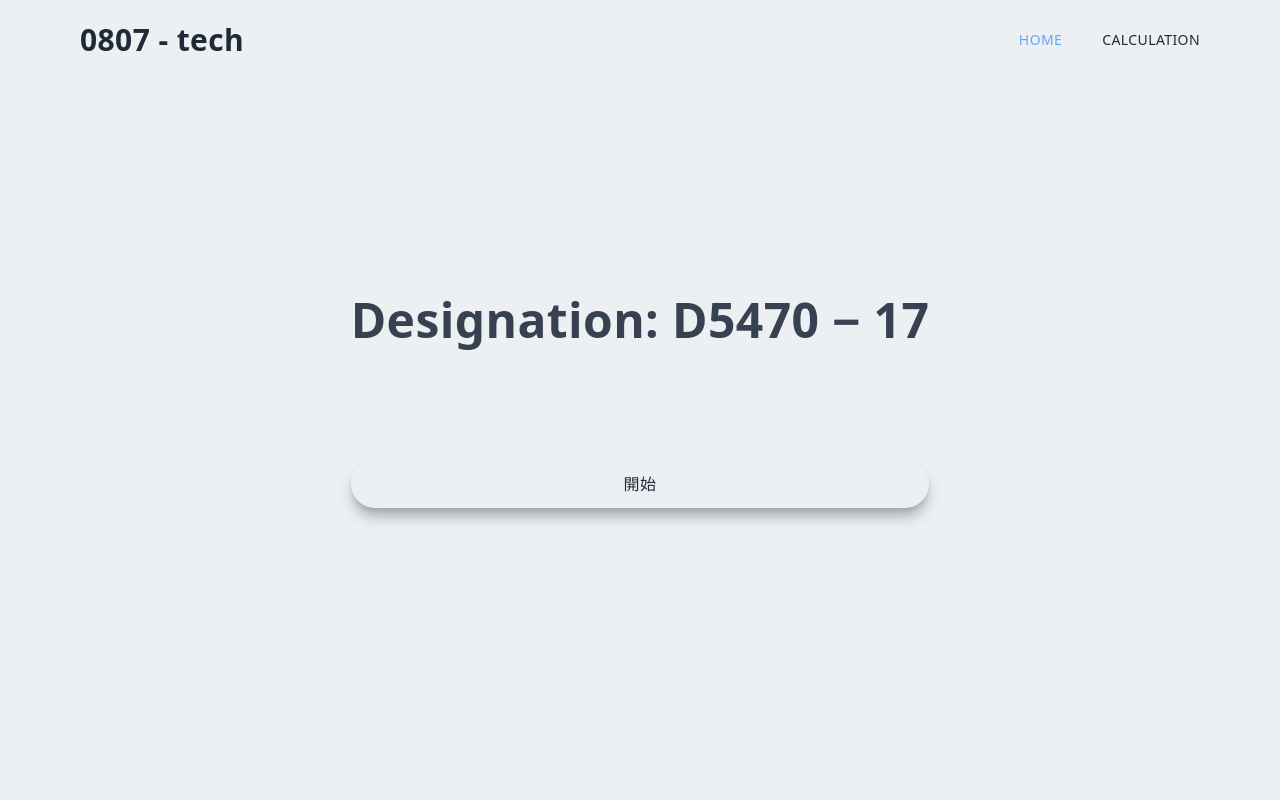
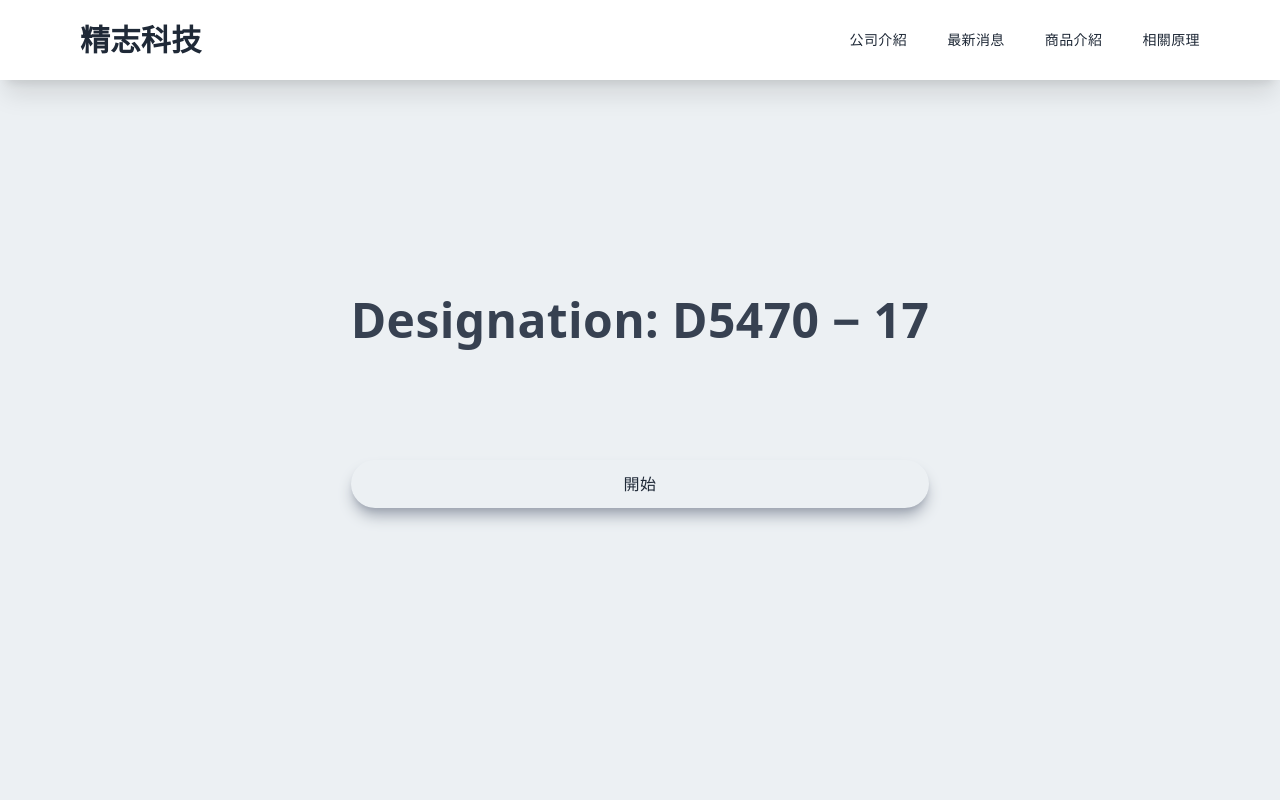
Before and after one commit to zhongzhengguang/0807tech, a Next.js app: page / in a window 1280 px wide. Shown: the top 800 px of the page. Built offline with nearby package versions, Linux system fonts and the light colour scheme.

Commit message:
將此專案改成網站demo 重新定義header 仿照原官網 router 已給 動畫效果未加入

```diff
--- a/src/components/Header.tsx
+++ b/src/components/Header.tsx
@@ -1,51 +1,48 @@
-import React, { useEffect, useState } from "react";
-import { AiOutlineClose, AiOutlineMail, AiOutlineMenu } from "react-icons/ai";
-import { FaGithub, FaLinkedinIn } from "react-icons/fa";
-import { BsFillPersonLinesFill } from "react-icons/bs";
+import React from "react";
 import Link from "next/link";
-
+import mockHeader from "@/src/mock/Header.json";
+import { useHeader } from "@/src/hook/useHeader";
+import { useRouter } from "next/router";
 const Header = () => {
-    const [nav, setNav] = useState(false);
-    const handleNav = () => {
-        setNav(!nav);
-    };
-
-    const [shadow, setShadow] = useState(false);
-
-    useEffect(() => {
-        const handleShadow = () => {
-            if (window.scrollY >= 90) {
-                setShadow(true);
-            } else {
-                setShadow(false);
-            }
-        };
-        window.addEventListener("scroll", handleShadow);
-    }, []);
+    const { showList, setShowList } = useHeader();
+    const router = useRouter();
     return (
         <div
-            className={
-                shadow
-                    ? "fixed w-full h-20 shadow-xl z-[100] bg-white"
-                    : "fixed w-full h-20 z-[100] "
-            }
+            onMouseLeave={() => setShowList("")}
+            className={"fixed w-full h-20 shadow-xl z-[100] bg-white"}
         >
             <div className="flex justify-between items-center w-[1280px] h-full px-20 mx-auto">
                 <Link href="/">
-                    <h1 className="hover:border-b text-[30px]">0807 - tech</h1>
+                    <h1 className="hover:border-b text-[30px]">精志科技</h1>
                 </Link>
                 <div>
                     <ul className="flex">
-                        <Link href="/">
-                            <li className="ml-10 text-blue-400 text-sm uppercase hover:border-b">
-                                Home
-                            </li>
-                        </Link>
-                        <Link href="/Calculation">
-                            <li className="ml-10 text-sm uppercase hover:border-b">
-                                Calculation
-                            </li>
-                        </Link>
+                        {mockHeader.map((item) => (
+                            <div
+                                onMouseEnter={() => setShowList(item.title)}
+                                key={item.id}
+                                className="ml-10 text-sm relative uppercase hover:border-b hover:cursor-pointer border-black"
+                            >
+                                {item.title}
+                                {showList === item.title && (
+                                    <div
+                                        className={`absolute bg-white px-5 py-2 w-[200px] flex flex-col space-y-5 mt-5`}
+                                    >
+                                        {item.list.map((listItem) => (
+                                            <div
+                                                onClick={() =>
+                                                    router.push(listItem.link)
+                                                }
+                                                key={listItem.id}
+                                                className={`hover:border-b`}
+                                            >
+                                                {listItem.name}
+                                            </div>
+                                        ))}
+                                    </div>
+                                )}
+                            </div>
+                        ))}
                     </ul>
                 </div>
             </div>
--- /dev/null
+++ b/src/hook/useHeader.ts
@@ -0,0 +1,9 @@
+import { useState } from "react";
+
+export function useHeader() {
+    const [showList, setShowList] = useState("");
+    return {
+        showList,
+        setShowList,
+    };
+}
--- /dev/null
+++ b/src/mock/Header.json
@@ -0,0 +1,90 @@
+[
+    {
+        "id": 1,
+        "title": "公司介紹",
+        "list":
+        [
+            {
+                "id": 1,
+                "name": "特色簡介",
+                "link": "/Info"
+            },
+            {
+                "id": 2,
+                "name": "基本資料",
+                "link": "/InfoBasic"
+            },
+            {
+                "id": 3,
+                "name": "聯絡我們",
+                "link": "/ContactUs"
+            }
+        ]
+    },
+    {
+        "id": 2,
+        "title": "最新消息",
+        "list":
+        [
+            {
+                "id": 1,
+                "name": "新消息",
+                "link": "/News"
+            },
+            {
+                "id": 2,
+                "name": "News",
+                "link": "/News_1"
+            }
+        ]
+    },
+    {
+        "id": 3,
+        "title": "商品介紹",
+        "list":
+        [
+            {
+                "id": 1,
+                "name": "接觸角(水滴角)量測儀",
+                "link": "/ContactAngle"
+            },
+            {
+                "id": 2,
+                "name": "表面張力計",
+                "link": "/SurfaceTension"
+            },
+            {
+                "id": 3,
+                "name": "熱傳導分析儀",
+                "link": "/TCM"
+            }
+        ]
+    },
+    {
+        "id": 4,
+        "title": "相關原理",
+        "list":
+        [
+            {
+                "id": 1,
+                "name": "接觸角(水滴角)",
+                "link": "/ContactAnglePrinciples"
+            },
+            {
+                "id": 2,
+                "name": "表面張力",
+                "link": "/SurfaceTensionPrinciples"
+            },
+            {
+                "id": 3,
+                "name": "熱傳導分析",
+                "link": "/TCMPrinciples"
+            },
+            {
+                "id": 4,
+                "name": "其他",
+                "link": "/OtherPrinciples"
+            }
+        ]
+    }
+]
```
